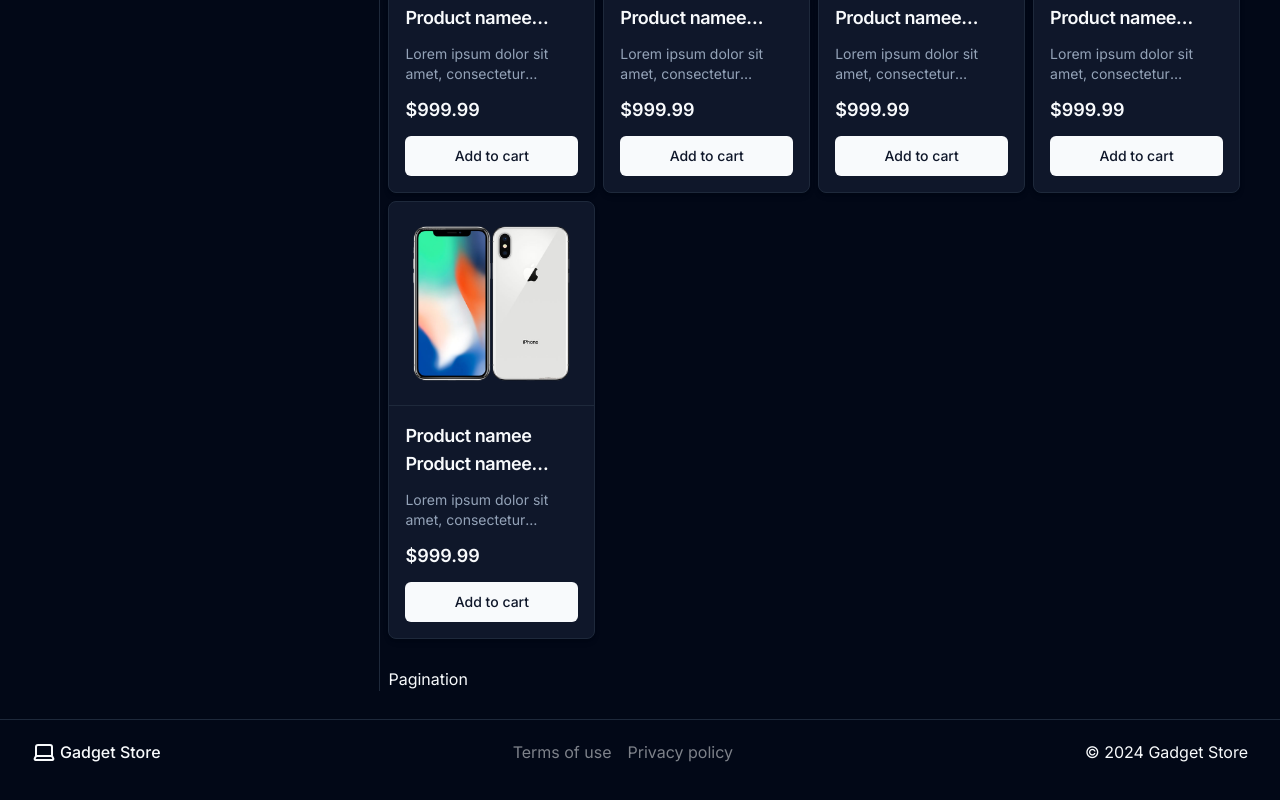
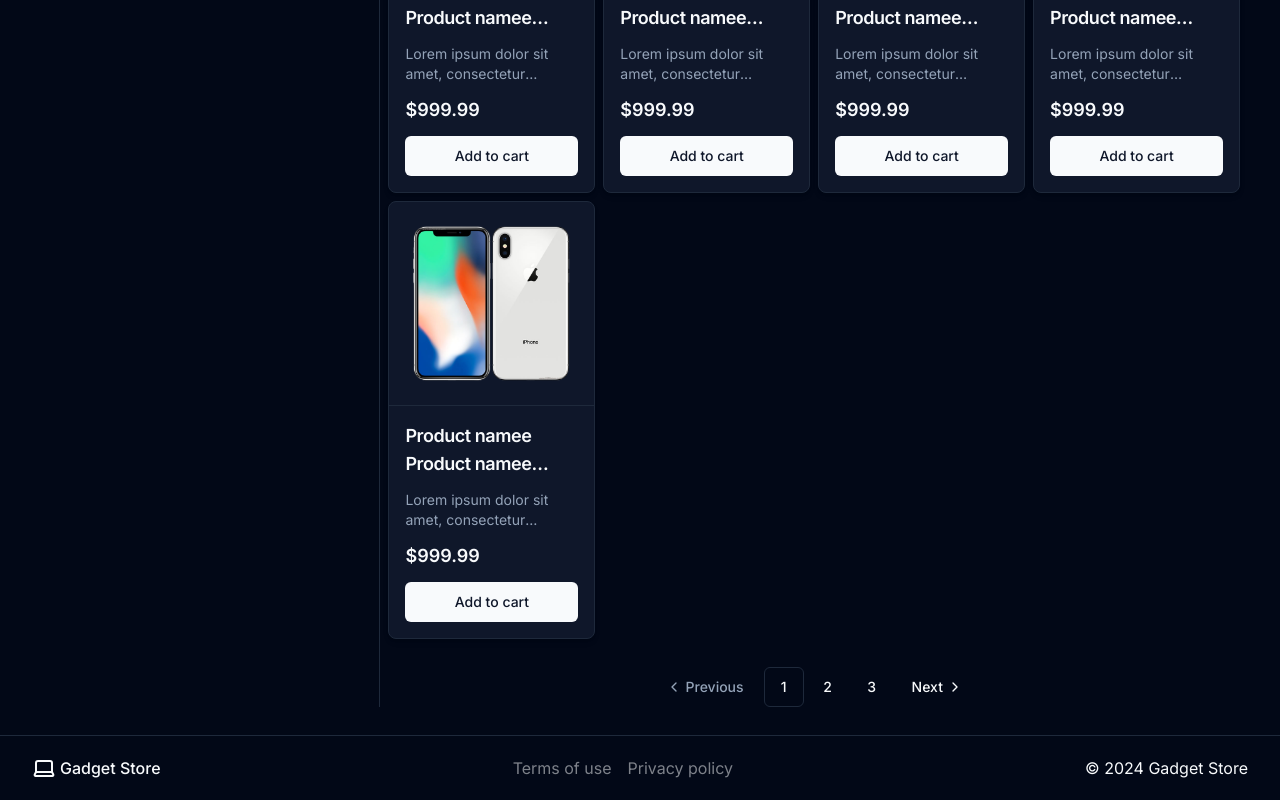
Before and after one commit to chideraemmanuel/gadget-store-ecommerce, a Next.js app: page /products in a window 1280 px wide. Shown: the part 855-1655 px from the top of the page. Built offline with nearby package versions, Linux system fonts and the light colour scheme.

Commit message:
feat: add pagination feature to product page

```diff
--- a/app/(store)/products/page.tsx
+++ b/app/(store)/products/page.tsx
@@ -9,6 +9,7 @@
 import { ToggleGroup, ToggleGroupItem } from '@/components/ui/toggle-group';
 import { Bold, Italic, Underline } from 'lucide-react';
 import Filter from '@/components/Filter';
+import ProductsPagination from '@/components/ProductsPagination';
 
 interface Props {}
 
@@ -60,7 +61,11 @@
           </div>
 
           <div className="">
-            <span>Pagination</span>
+            <ProductsPagination
+              // current_page={1}
+              total_records={100}
+              total_pages={3}
+            />
           </div>
         </div>
       </div>
--- /dev/null
+++ b/components/ProductsPagination.tsx
@@ -0,0 +1,137 @@
+'use client';
+
+import { FC } from 'react';
+import {
+  Pagination,
+  PaginationContent,
+  PaginationEllipsis,
+  PaginationItem,
+  PaginationLink,
+  PaginationNext,
+  PaginationPrevious,
+} from '@/components/ui/pagination';
+import { useRouter, useSearchParams } from 'next/navigation';
+
+interface Props {
+  total_records: number;
+  total_pages: number;
+  //   current_page: number;
+}
+
+const ProductsPagination: FC<Props> = ({
+  total_records,
+  total_pages,
+  //   current_page,
+}) => {
+  const router = useRouter();
+  const searchParams = useSearchParams();
+
+  const current_page = searchParams.get('page') || 1;
+
+  const updateSearchParam = (value: string) => {
+    const newParams = new URLSearchParams(searchParams.toString());
+
+    newParams.set('page', value);
+
+    // return `${searchParamKey}=${value}`
+    const newSearchParams = new URLSearchParams(searchParams.toString());
+
+    // console.log('passed value', value);
+
+    if (value !== '') {
+      newSearchParams.set('page', value);
+    } else if (isNaN(+value)) {
+      //   console.log('delete 1');
+      newSearchParams.delete('page');
+    } else if (value === '') {
+      //   console.log('delete 2');
+      newSearchParams.delete('page');
+    } else {
+      //   console.log('delete 3');
+      newSearchParams.delete('page');
+    }
+
+    // console.log('new search params', newSearchParams.get(searchParamKey));
+
+    router.replace(`?${newSearchParams}`);
+  };
+
+  return (
+    <>
+      {total_pages > 0 && (
+        <Pagination>
+          <PaginationContent>
+            <PaginationItem>
+              <PaginationPrevious
+                onClick={() => updateSearchParam(`${+current_page - 1}`)}
+                className={`${
+                  +current_page === 1 &&
+                  'text-muted-foreground cursor-not-allowed hover:bg-transparent hover:text-muted-foreground'
+                }`}
+              />
+            </PaginationItem>
+
+            {+current_page - 1 > 0 && (
+              <PaginationItem>
+                <PaginationLink
+                  onClick={() => updateSearchParam(``)}
+                  //   isActive={false}
+                >
+                  {+current_page - 1}
+                </PaginationLink>
+              </PaginationItem>
+            )}
+
+            <PaginationItem>
+              <PaginationLink
+                onClick={() => updateSearchParam(``)}
+                isActive={true}
+              >
+                {current_page}
+              </PaginationLink>
+            </PaginationItem>
+
+            {+current_page + 1 <= total_pages && (
+              <PaginationItem>
+                <PaginationLink
+                  onClick={() => updateSearchParam(``)}
+                  //   isActive={false}
+                >
+                  {+current_page + 1}
+                </PaginationLink>
+              </PaginationItem>
+            )}
+
+            {+current_page === 1 && +current_page + 2 <= total_pages && (
+              <PaginationItem>
+                <PaginationLink
+                  onClick={() => updateSearchParam(``)}
+                  //   isActive={false}
+                >
+                  {+current_page + 2}
+                </PaginationLink>
+              </PaginationItem>
+            )}
+
+            {+current_page + 3 < total_pages && (
+              <PaginationItem>
+                <PaginationEllipsis />
+              </PaginationItem>
+            )}
+            <PaginationItem>
+              <PaginationNext
+                onClick={() => updateSearchParam(``)}
+                className={`${
+                  +current_page === total_pages &&
+                  'text-muted-foreground cursor-not-allowed hover:bg-transparent hover:text-muted-foreground'
+                }`}
+              />
+            </PaginationItem>
+          </PaginationContent>
+        </Pagination>
+      )}
+    </>
+  );
+};
+
+export default ProductsPagination;
```
Also changed, not shown: components/Filter.tsx (+0 -7 lines).
